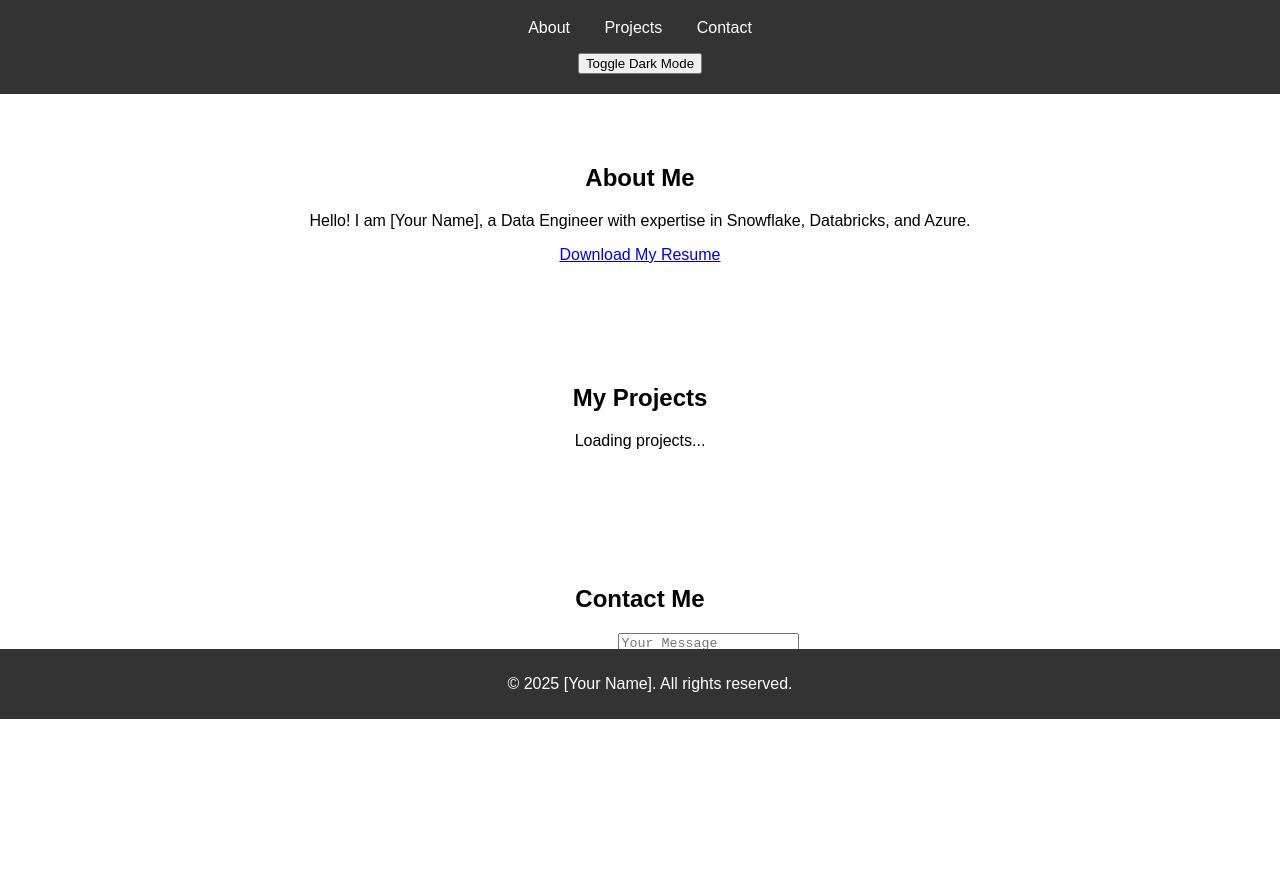
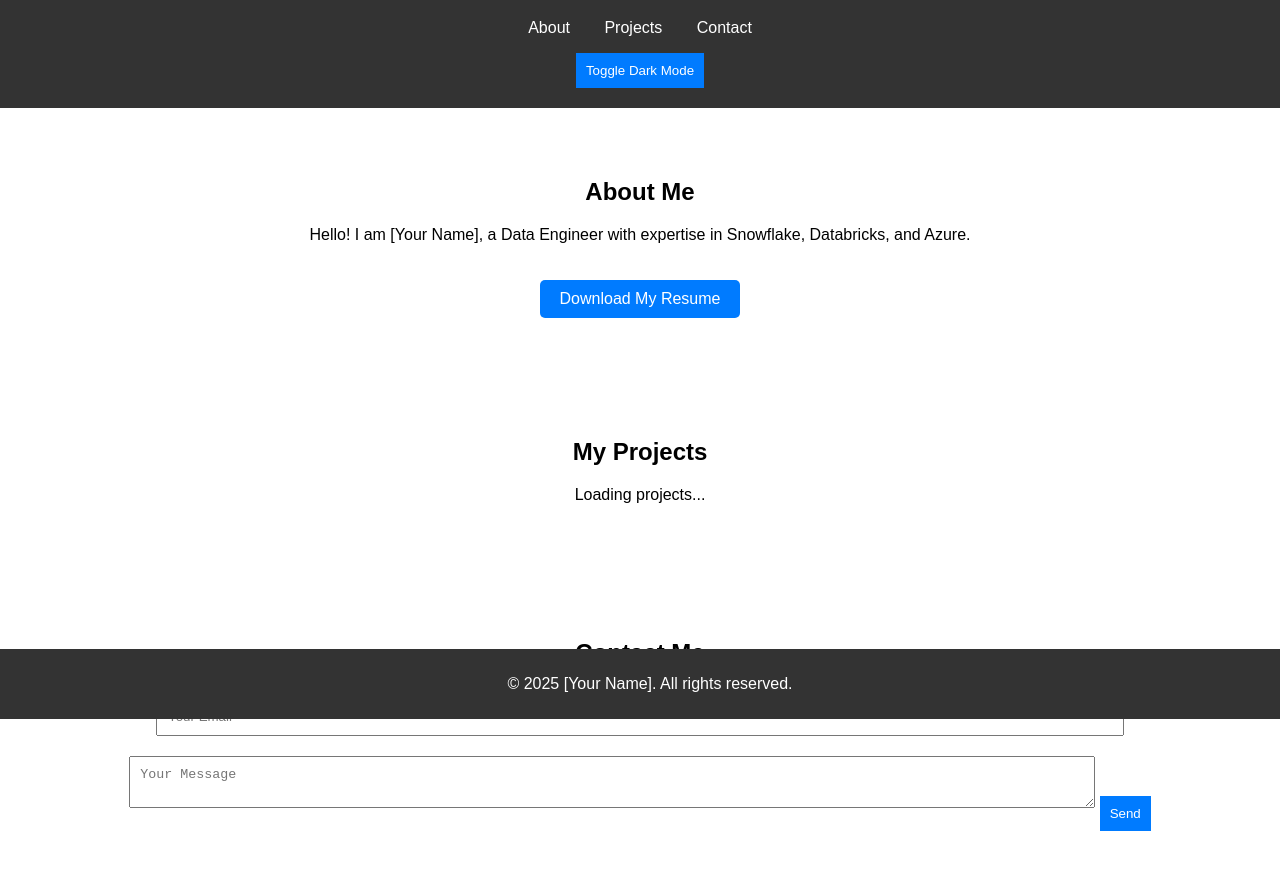
Before and after one commit to 1921185198/my-portfolio, a plain HTML site: page index.html in a window 1280 px wide. Shown: the part 81-950 px from the top of the page. Before the commit the page ends 806 px from the top, so only its background shows below. Drawn offline with Linux system fonts and the light colour scheme.

Commit message:
Update style.css

```diff
--- a/style.css
+++ b/style.css
@@ -3,6 +3,7 @@ body {
     margin: 0;
     padding: 0;
     text-align: center;
+    transition: background 0.5s, color 0.5s;
 }
 
 header {
@@ -26,8 +27,32 @@ nav a {
     text-decoration: none;
 }
 
+.resume-btn {
+    display: inline-block;
+    padding: 10px 20px;
+    margin-top: 20px;
+    background-color: #007BFF;
+    color: white;
+    text-decoration: none;
+    border-radius: 5px;
+}
+
 section {
     padding: 50px;
+}
+
+form input, form textarea {
+    width: 80%;
+    padding: 10px;
+    margin: 10px 0;
+}
+
+button {
+    background-color: #007BFF;
+    color: white;
+    padding: 10px;
+    border: none;
+    cursor: pointer;
 }
 
 footer {
@@ -38,3 +63,13 @@ footer {
     bottom: 0;
     width: 100%;
 }
+
+/* Dark mode styles */
+body.dark-mode {
+    background-color: #222;
+    color: white;
+}
+
+body.dark-mode header {
+    background-color: #444;
+}
```
